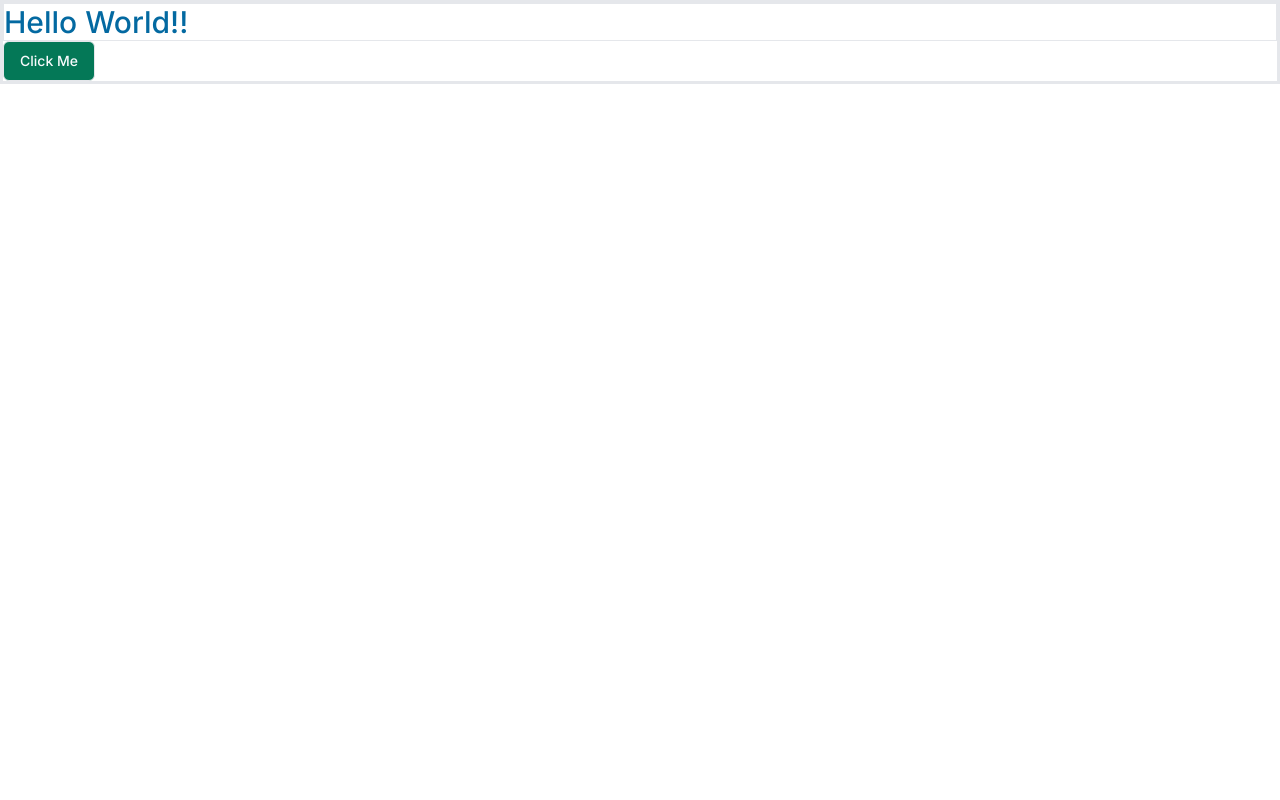
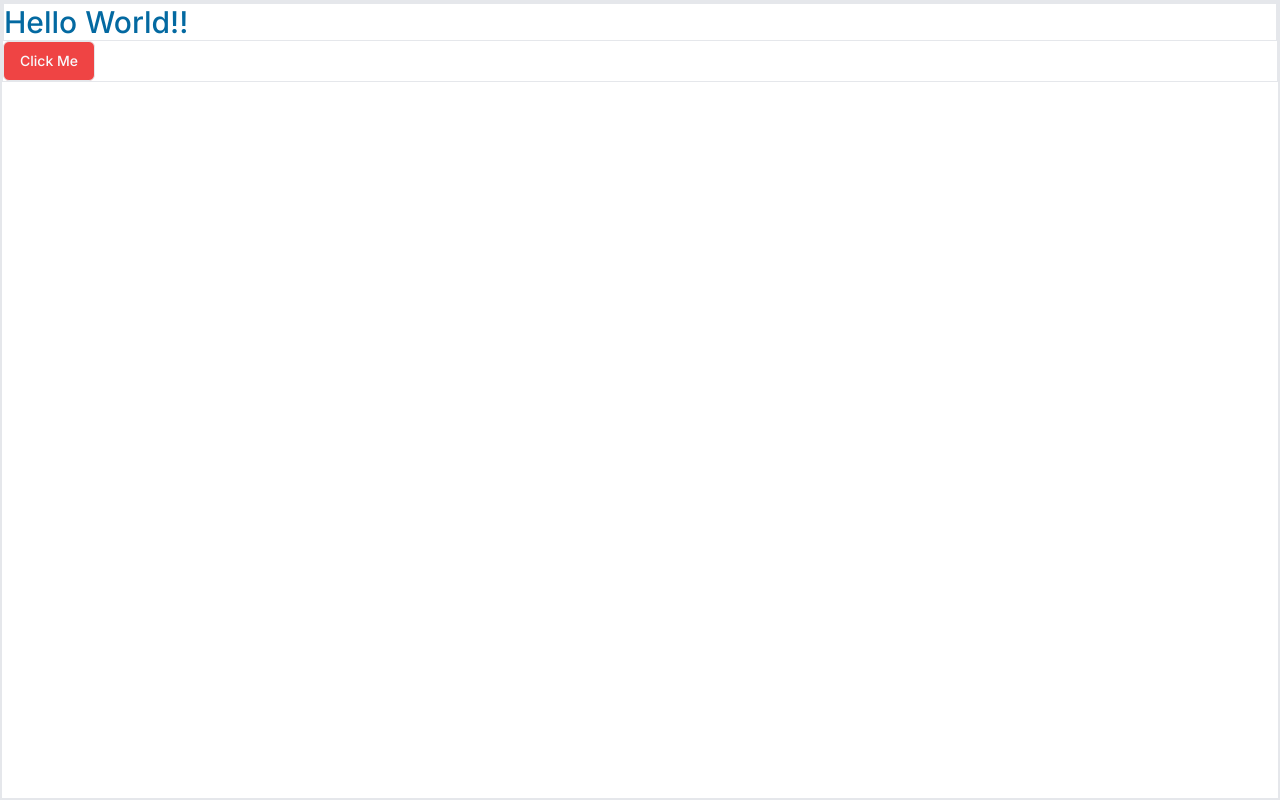
Before and after one commit to CS50Aish/fullstacklmscourse, a Next.js app in the folder lms-tutorial/: page / in a window 1280 px wide. Built offline with nearby package versions, Linux system fonts and the light colour scheme.

Commit message:
Updated Capstone Full Stack LMS Project Files

```diff
--- a/lms-tutorial/app/globals.css
+++ b/lms-tutorial/app/globals.css
@@ -1,6 +1,12 @@
 @tailwind base;
 @tailwind components;
 @tailwind utilities;
+
+html,
+body,
+:root {
+  height: 100%;
+}
 
 @layer base {
   :root {
--- a/lms-tutorial/components/ui/button.tsx
+++ b/lms-tutorial/components/ui/button.tsx
@@ -11,14 +11,13 @@ const buttonVariants = cva(
       variant: {
         default: "bg-primary text-primary-foreground hover:bg-primary/90",
         destructive:
-          "bg-emerald-700 text-destructive-foreground hover:bg-destructive/90",
+          "bg-destructive text-destructive-foreground hover:bg-destructive/90",
         outline:
           "border border-input bg-background hover:bg-accent hover:text-accent-foreground",
         secondary:
           "bg-secondary text-secondary-foreground hover:bg-secondary/80",
         ghost: "hover:bg-accent hover:text-accent-foreground",
         link: "text-primary underline-offset-4 hover:underline",
-        sky: "bg-sky-700"
       },
       size: {
         default: "h-10 px-4 py-2",
```
Also changed, not shown: 1 other file (tests, documents, lock files or other folders).
